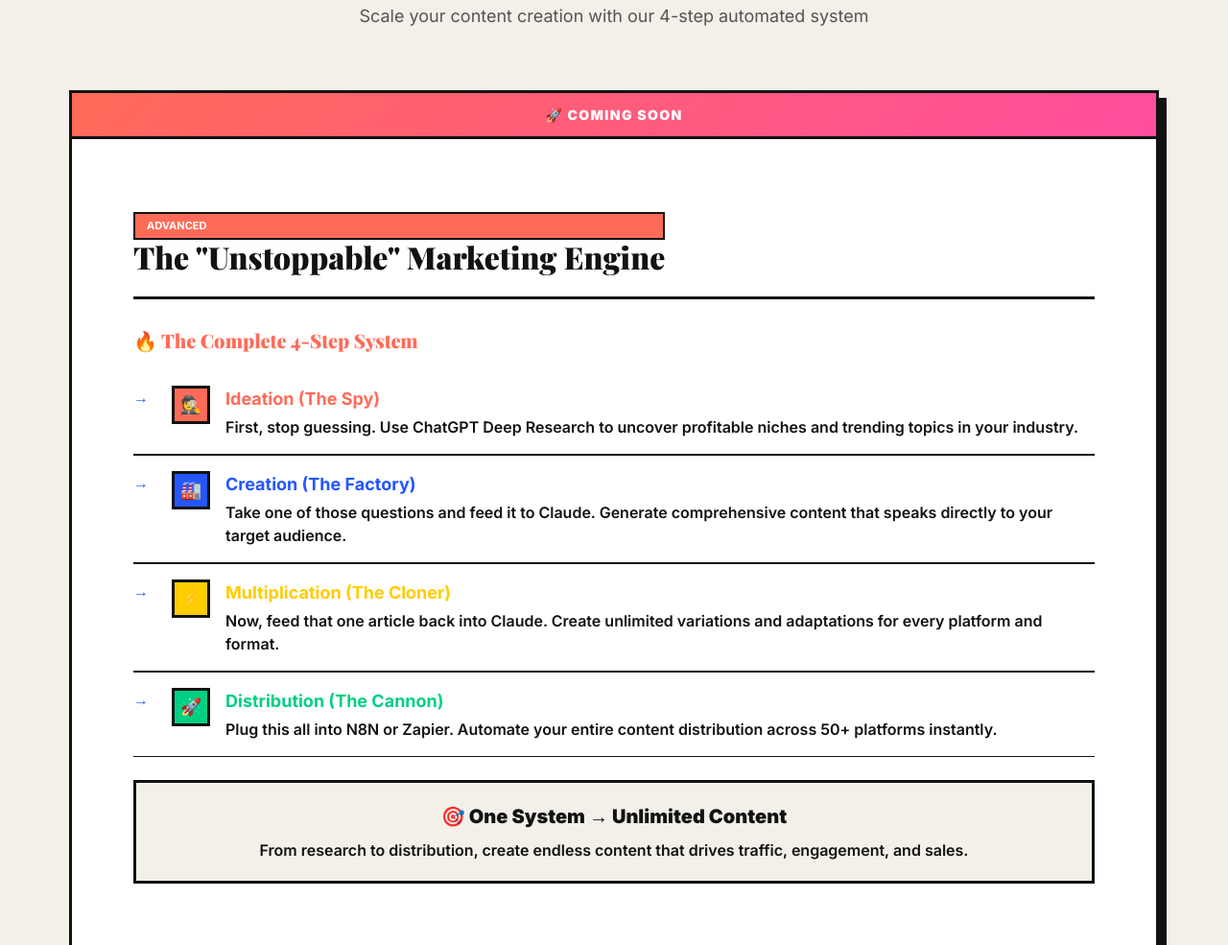
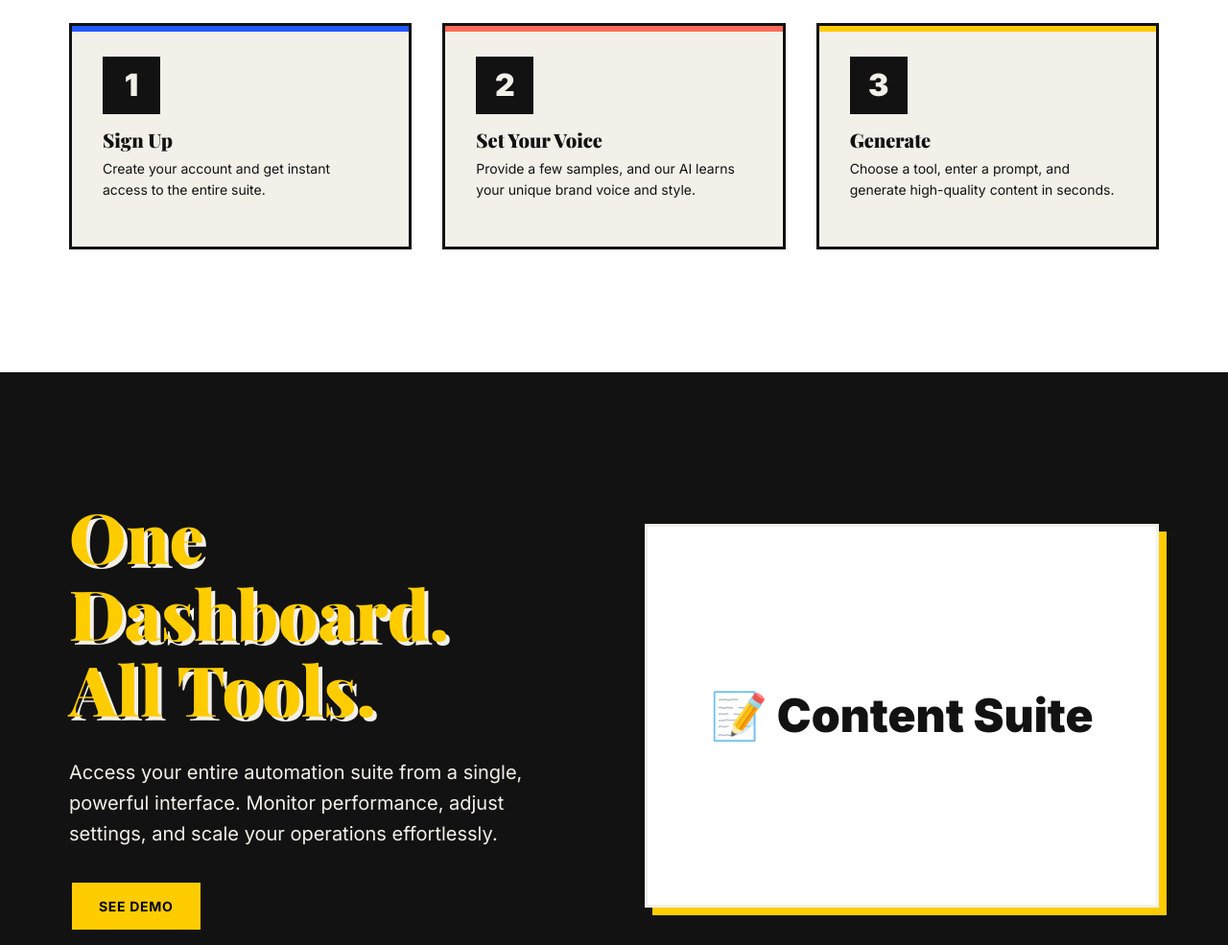
Before and after one commit to ianunciacion-maker/cd-aiAuto-site, a website: page index.html in a window 1280 px wide. Shown: the part 3645-4630 px from the top of the page at 96% size. Drawn offline with nearby package versions, Linux system fonts and the light colour scheme.

Commit message:
Remove redundant Unstoppable Marketing Engine section between Core Tools and How it Works

```diff
--- a/index.html
+++ b/index.html
@@ -1124,137 +1124,6 @@
     </div>
   </section>
 
-  <!-- UNSTOPPABLE MARKETING ENGINE -->
-  <section class="core-section">
-    <div class="container">
-      <div class="section-header">
-        <h2>The "Unstoppable" Marketing Engine</h2>
-        <p>Scale your content creation with our 4-step automated system</p>
-      </div>
-      <div class="core-grid">
-        <div class="core-card" style="position: relative; overflow: hidden;">
-          <!-- Coming Soon Banner -->
-          <div style="
-            position: absolute;
-            top: 0;
-            left: 0;
-            right: 0;
-            background: linear-gradient(135deg, var(--coral) 0%, var(--pink) 100%);
-            color: #fff;
-            text-align: center;
-            padding: 12px;
-            font-weight: 900;
-            text-transform: uppercase;
-            letter-spacing: 0.1em;
-            font-size: 14px;
-            z-index: 10;
-            border-bottom: 3px solid var(--ink);
-          ">
-            🚀 Coming Soon
-          </div>
-
-          <div class="core-header" style="margin-top: 60px;">
-            <div>
-              <div class="core-badge" style="background: var(--coral);">Advanced</div>
-              <h3>The "Unstoppable" Marketing Engine</h3>
-            </div>
-          </div>
-
-          <div style="margin-bottom: 20px;">
-            <h4 style="font-size: 20px; margin-bottom: 16px; color: var(--coral);">🔥 The Complete 4-Step System</h4>
-          </div>
-
-          <ul style="list-style: none; padding: 0; margin: 0;">
-            <li style="padding: 16px 0; border-bottom: 2px solid var(--ink); display: flex; align-items: flex-start; gap: 16px;">
-              <div style="
-                width: 40px;
-                height: 40px;
-                border: var(--border-thick);
-                background: var(--coral);
-                color: #fff;
-                display: flex;
-                align-items: center;
-                justify-content: center;
-                font-weight: 900;
-                font-size: 18px;
-                flex-shrink: 0;
-              ">🕵️</div>
-              <div style="flex: 1;">
-                <div style="font-weight: 700; font-size: 18px; margin-bottom: 4px; color: var(--coral);">Ideation (The Spy)</div>
-                <p style="margin: 0; line-height: 1.5;">First, stop guessing. Use ChatGPT Deep Research to uncover profitable niches and trending topics in your industry.</p>
-              </div>
-            </li>
-
-            <li style="padding: 16px 0; border-bottom: 2px solid var(--ink); display: flex; align-items: flex-start; gap: 16px;">
-              <div style="
-                width: 40px;
-                height: 40px;
-                border: var(--border-thick);
-                background: var(--blue);
-                color: #fff;
-                display: flex;
-                align-items: center;
-                justify-content: center;
-                font-weight: 900;
-                font-size: 18px;
-                flex-shrink: 0;
-              ">🏭️</div>
-              <div style="flex: 1;">
-                <div style="font-weight: 700; font-size: 18px; margin-bottom: 4px; color: var(--blue);">Creation (The Factory)</div>
-                <p style="margin: 0; line-height: 1.5;">Take one of those questions and feed it to Claude. Generate comprehensive content that speaks directly to your target audience.</p>
-              </div>
-            </li>
-
-            <li style="padding: 16px 0; border-bottom: 2px solid var(--ink); display: flex; align-items: flex-start; gap: 16px;">
-              <div style="
-                width: 40px;
-                height: 40px;
-                border: var(--border-thick);
-                background: var(--gold);
-                color: #000;
-                display: flex;
-                align-items: center;
-                justify-content: center;
-                font-weight: 900;
-                font-size: 18px;
-                flex-shrink: 0;
-              ">⚡️</div>
-              <div style="flex: 1;">
-                <div style="font-weight: 700; font-size: 18px; margin-bottom: 4px; color: var(--gold);">Multiplication (The Cloner)</div>
-                <p style="margin: 0; line-height: 1.5;">Now, feed that one article back into Claude. Create unlimited variations and adaptations for every platform and format.</p>
-              </div>
-            </li>
-
-            <li style="padding: 16px 0; display: flex; align-items: flex-start; gap: 16px;">
-              <div style="
-                width: 40px;
-                height: 40px;
-                border: var(--border-thick);
-                background: var(--green);
-                color: #000;
-                display: flex;
-                align-items: center;
-                justify-content: center;
-                font-weight: 900;
-                font-size: 18px;
-                flex-shrink: 0;
-              ">🚀</div>
-              <div style="flex: 1;">
-                <div style="font-weight: 700; font-size: 18px; margin-bottom: 4px; color: var(--green);">Distribution (The Cannon)</div>
-                <p style="margin: 0; line-height: 1.5;">Plug this all into N8N or Zapier. Automate your entire content distribution across 50+ platforms instantly.</p>
-              </div>
-            </li>
-          </ul>
-
-          <div style="margin-top: 24px; padding: 20px; background: var(--bg-paper); border: var(--border-thick); text-align: center;">
-            <div style="font-weight: 900; font-size: 20px; margin-bottom: 8px; color: var(--ink);">🎯 One System → Unlimited Content</div>
-            <p style="margin: 0; font-weight: 600;">From research to distribution, create endless content that drives traffic, engagement, and sales.</p>
-          </div>
-        </div>
-      </div>
-    </div>
-  </section>
-
   <!-- HOW IT WORKS -->
   <section class="daily-section">
     <div class="container">
```
